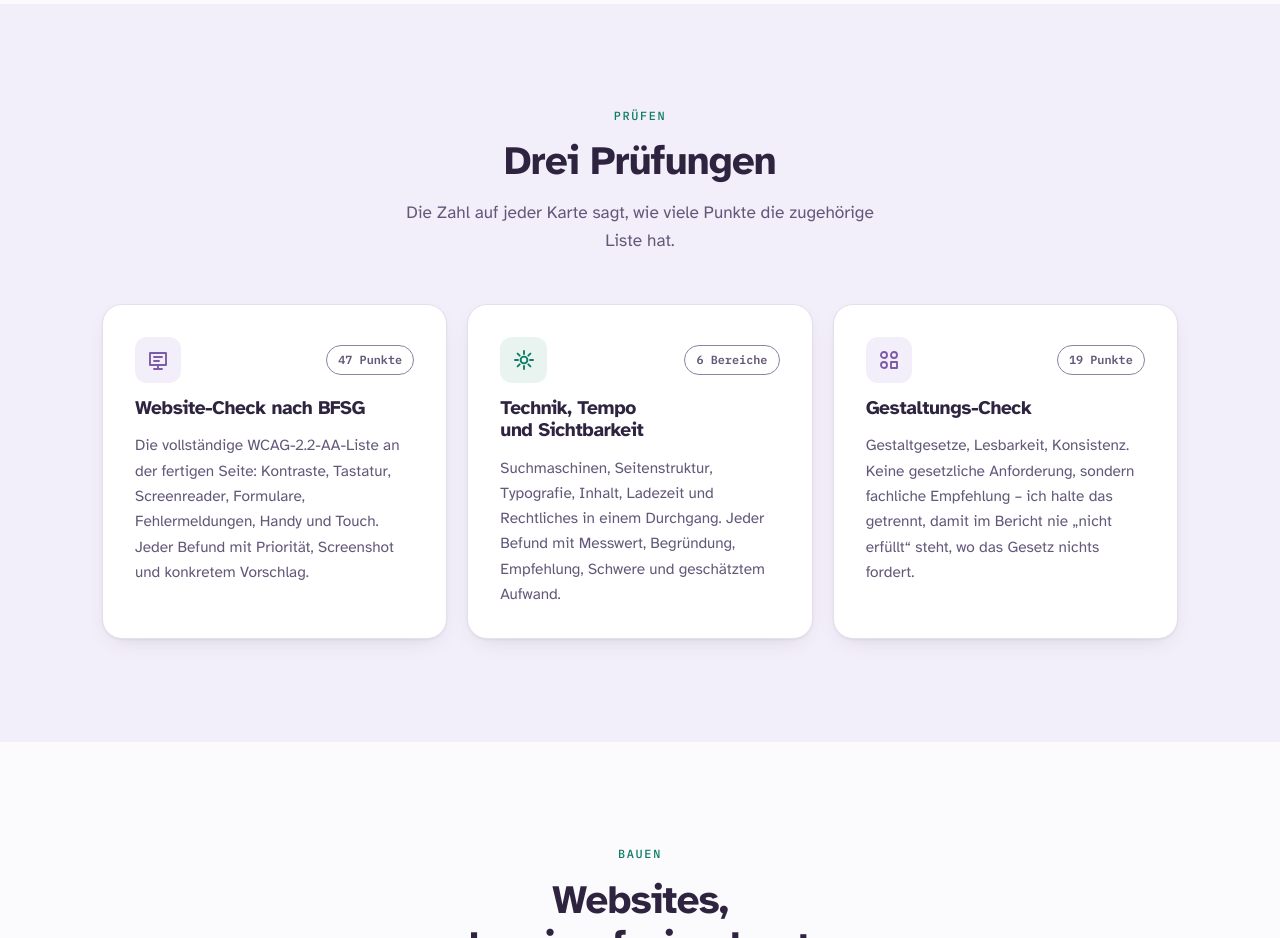
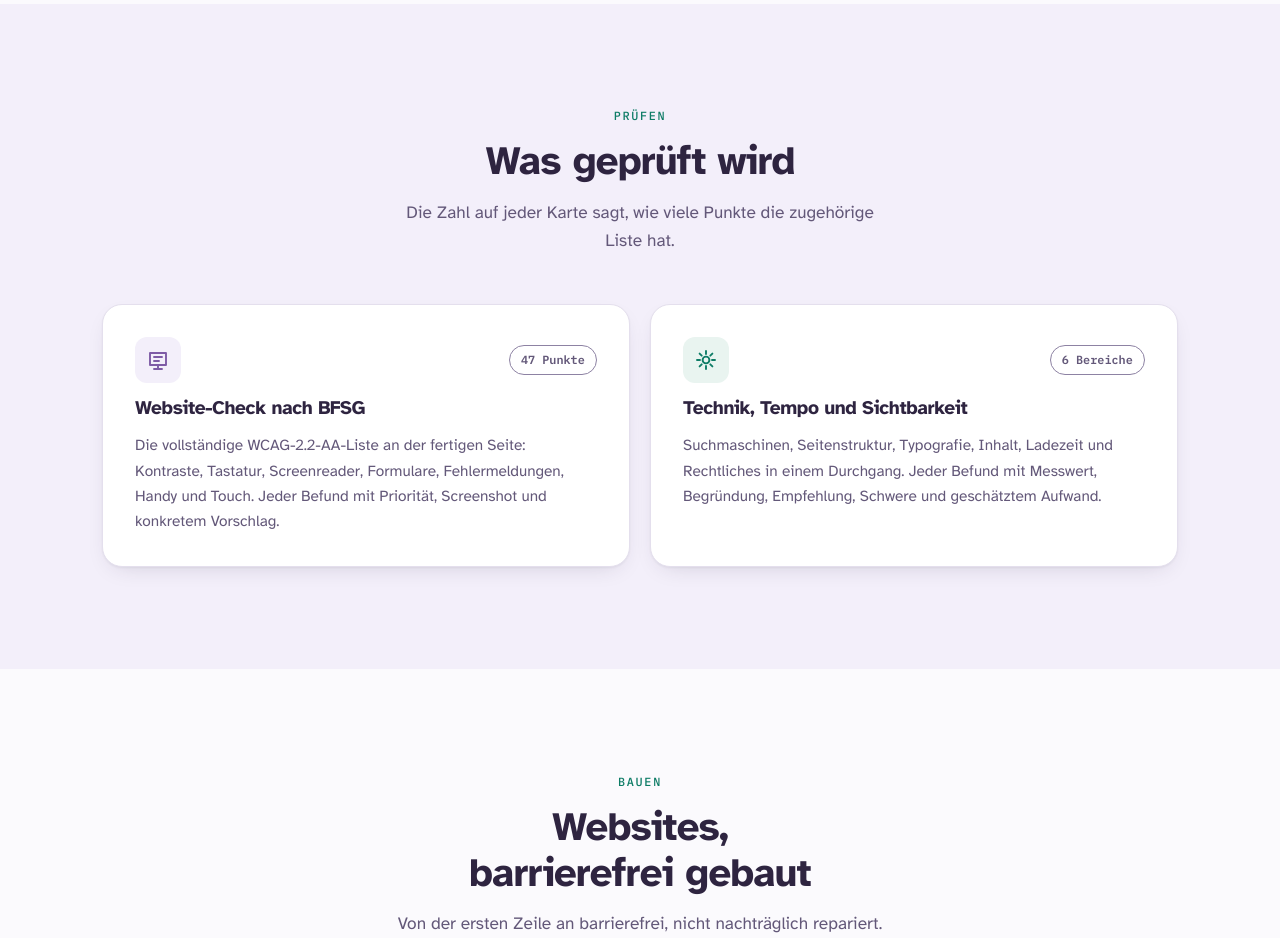
Before and after one commit to feyzakeles/allywerk, a plain HTML site: page index.html in a window 1280 px wide. Shown: the part 1860-2798 px from the top of the page. Drawn offline with Linux system fonts and the light colour scheme.

Commit message:
Gestaltungs-Check von der Seite nehmen
Er hatte seit der Preisübernahme keinen Preis mehr. Karte raus,
Überschrift von „Drei Prüfungen“ auf „Was geprüft wird“ – eine Zahl
in der Überschrift geht beim nächsten Mal wieder kaputt.

Zwei Karten brauchen ein eigenes Raster: ohne .leistungen--zwei hätte
die letzte Karte zwischen 44 und 56 rem zwei Spalten eingenommen und
darüber wäre die dritte Spalte leer geblieben. Die Bau-Karten bleiben
zu dritt.

Im Prüfwerkzeug bleibt der Gestaltungs-Check als Prüfart bestehen.

Co-Authored-By: Claude Opus 5 <noreply@anthropic.com>

```diff
--- a/css/stil.css
+++ b/css/stil.css
@@ -523,3 +523,8 @@ footer strong{color:var(--ink)}
 .enthalten li{display:flex;gap:.6rem;font-size:.95rem;color:var(--ink-soft)}
 .enthalten li::before{content:"";flex:none;width:.45rem;height:.45rem;margin-top:.55rem;
   border-radius:50%;background:var(--teal)}
+
+/* Nur zwei Prüfkarten: die letzte darf keine zwei Spalten einnehmen,
+   und oberhalb von 56rem bleibt es bei zwei statt drei Spalten. */
+.leistungen--zwei > article:last-child{grid-column:auto}
+@media (min-width:56rem){.leistungen--zwei{grid-template-columns:1fr 1fr}}
--- a/index.html
+++ b/index.html
@@ -117,10 +117,10 @@
     <div class="bahn">
       <div class="kopfzeile kopfzeile--mitte">
         <span class="augenbraue">Prüfen</span>
-        <h2 id="t-leistungen">Drei Prüfungen</h2>
+        <h2 id="t-leistungen">Was geprüft wird</h2>
         <p>Die Zahl auf jeder Karte sagt, wie viele Punkte die zugehörige Liste hat.</p>
       </div>
-      <div class="leistungen">
+      <div class="leistungen leistungen--zwei">
 
         <article class="leistung">
           <div class="leistung__kopf">
@@ -138,15 +138,6 @@
           </div>
           <h3>Technik, Tempo und Sichtbarkeit</h3>
           <p>Suchmaschinen, Seitenstruktur, Typografie, Inhalt, Ladezeit und Rechtliches in einem Durchgang. Jeder Befund mit Messwert, Begründung, Empfehlung, Schwere und geschätztem Aufwand.</p>
-        </article>
-
-        <article class="leistung">
-          <div class="leistung__kopf">
-            <span class="leistung__icon" aria-hidden="true"><svg viewBox="0 0 24 24"><circle cx="7" cy="7" r="3"/><circle cx="17" cy="7" r="3"/><circle cx="7" cy="17" r="3"/><path d="M14 14h6v6h-6z"/></svg></span>
-            <span class="leistung__zahl">19 Punkte</span>
-          </div>
-          <h3>Gestaltungs-Check</h3>
-          <p>Gestaltgesetze, Lesbarkeit, Konsistenz. Keine gesetzliche Anforderung, sondern fachliche Empfehlung – ich halte das getrennt, damit im Bericht nie „nicht erfüllt“ steht, wo das Gesetz nichts fordert.</p>
         </article>
 
       </div>
```
Also changed, not shown: 1 other file.
